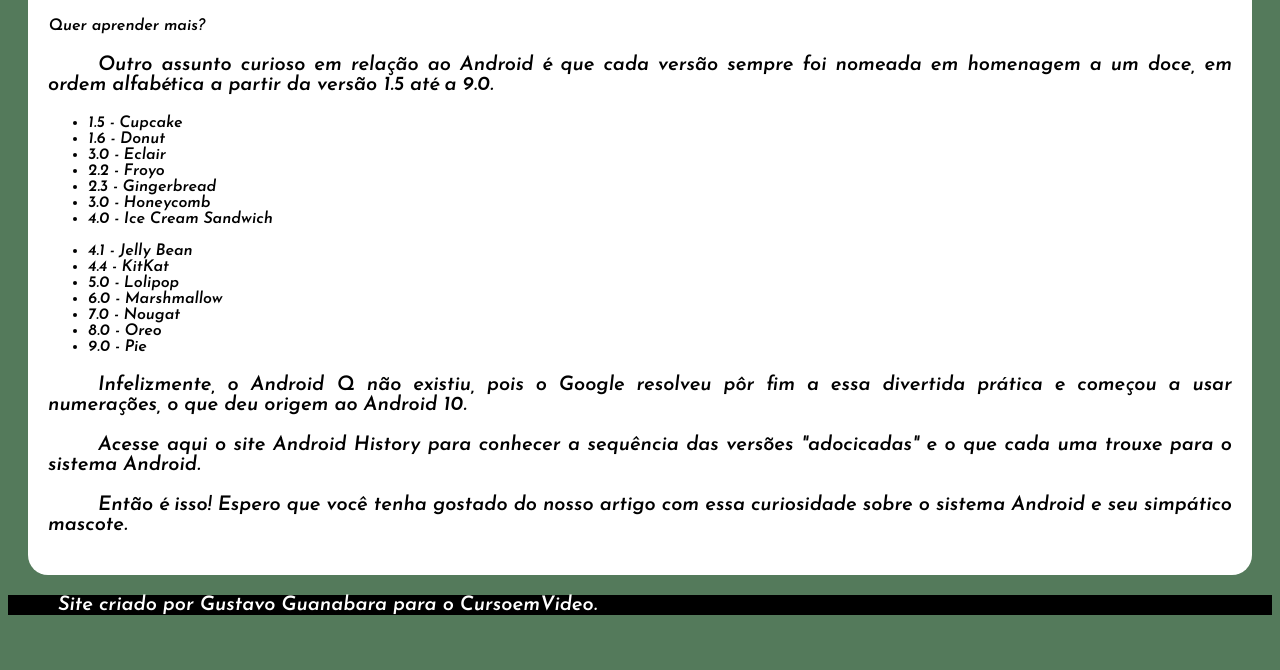
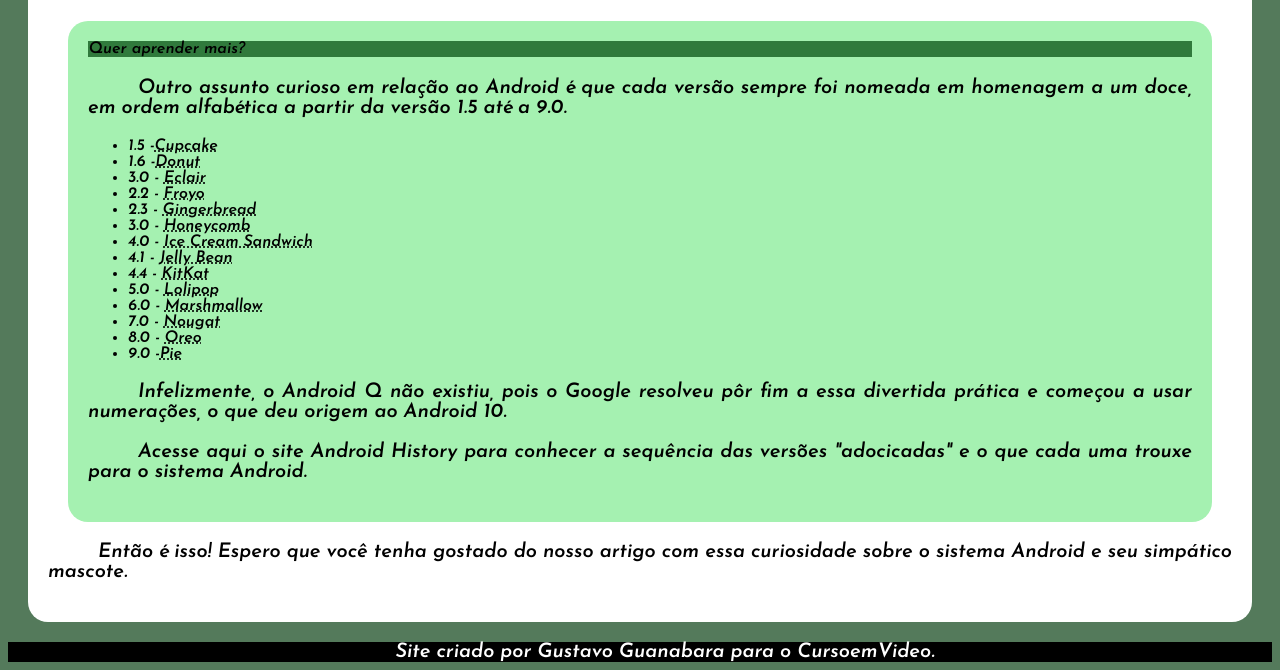
Before and after one commit to Renildo15/MiniProjeto, a plain HTML site: page index.html in a window 1280 px wide. Shown: the part 1915-2585 px from the top of the page. Before the commit the page ends 2538 px from the top, so only its background shows below. Drawn offline with Linux system fonts and the light colour scheme.

Commit message:
Correções

```diff
--- a/index.html
+++ b/index.html
@@ -10,7 +10,7 @@
   <body>
     <header>
         <h1>Curiosidades de Tecnologia</h1>
-        <aside class="p1">Tudo aquilo que você sempre quis saber sobre o mundo Tech, em um único lugar</aside>
+        <p class="p1">Tudo aquilo que você sempre quis saber sobre o mundo Tech, em um único lugar</p>
         <nav>
             <a href="#">Home</a>
             <a href="#">Notícias</a>
@@ -19,25 +19,16 @@
         </nav>
     </header>
     <main>
-     <section class="s1">
       <article>
           <h2>História do Mascote do Android</h2>
-          <p>Provavelmente você sabe que o sistema operacional Android, mantido pelo Google é um dos mais utilizados para dispositivos móveis em todo o mundo. Mas tavez você não saiba que o seu simpático mascote tem um nome e uma história muito curiosa? Pois acompanhe esse artigo para aprender muita coisa sobre esse robozinho.</p>
-      </article>
-     </section>
+          <p>Provavelmente você sabe que o sistema operacional<strong> Android</strong>, mantido pelo<strong> Google</strong>  é um dos mais utilizados para dispositivos móveis em todo o mundo. Mas tavez você não saiba que o seu simpático mascote tem um nome e uma história muito curiosa? Pois acompanhe esse artigo para aprender muita coisa sobre esse robozinho.</p>
 
-     <section>
-        <article>
           <h3>A primeira versão</h3>
-           <p>A primeira tentativa de criar um mascote surgiu em 2007 e veio de um desenvolvedor chamado Dan Morrill. Ele conta que abriu o Inkscape (software livre para vetorização de imagens) e criou sua própria versão de robô. O objetivo era apenas personificar o sistema apenas para a a sua equipe, não existia nenhuma solicitação da empresa para a criação de um mascote.</p>
+           <p>A primeira tentativa de criar um mascote surgiu em 2007 e veio de um desenvolvedor chamado <a href="https://androidcommunity.com/dan-morrill-shows-us-the-android-mascot-that-almost-was-20130103/" target="_blank" rel="externe"> Dan Morrill</a>. Ele conta que abriu o <a href="https://inkscape.org/pt-br/" target="_blank" rel="externe">Inkscape</a>   (software livre para vetorização de imagens) e criou sua própria versão de robô. O objetivo era apenas personificar o sistema apenas para a a sua equipe, não existia nenhuma solicitação da empresa para a criação de um mascote.</p>
            <img src="imagens/dan-droids.png" alt="image">
-           <aside>
+
            <p>Essa primeira versão bizarra até foi batizada em homenagem ao seu criador: seriam os Dandroids.</p>
-           </aside>
-        </article>
-     </section>
-     <section>
-        <article>
+
            <h3>Surge um novo mascote</h3>
             <p>A ideia de ter um mascote foi amadurecendo e a missão foi passada para uma profissional da área. A ilustradora Russa Irina Blok, também funcionária do Google, ficou com a missão de representar o pequeno robô de uma maneira mais agradável.</p>
             <img src="imagens/irina-blok.jpg" alt="image">
@@ -47,35 +38,30 @@
             <div>
                 <iframe width="560" height="315" src="https://www.youtube.com/embed/l2UDgpLz20M" title="YouTube video player" frameborder="0" allow="accelerometer; autoplay; clipboard-write; encrypted-media; gyroscope; picture-in-picture" allowfullscreen></iframe>
             </div>
-
-        </article>
-     </section>
-     <section>
-         <div>
+            <aside class="lista">
                 <h4>Quer aprender mais?</h4>
                 <p>Outro assunto curioso em relação ao Android é que cada versão sempre foi nomeada em homenagem a um doce, em ordem alfabética a partir da versão 1.5 até a 9.0.</p>
                 <ul>
-                 <li>1.5 - Cupcake</li>
-                 <li>1.6 - Donut</li>
-                 <li>3.0 - Eclair</li>
-                 <li>2.2 - Froyo</li>
-                 <li>2.3 - Gingerbread</li>
-                 <li>3.0 - Honeycomb</li>
-                 <li>4.0 - Ice Cream Sandwich</li>
-                 <br>
-                 <li>4.1 - Jelly Bean</li>
-                 <li>4.4 - KitKat</li>
-                 <li>5.0 - Lolipop</li>
-                 <li>6.0 - Marshmallow</li>
-                 <li>7.0 - Nougat</li>
-                 <li>8.0 - Oreo</li>
-                 <li>9.0 - Pie</li>
+                    <li>1.5 -<abbr title="Bolo de copo">Cupcake</abbr> </li>
+                    <li>1.6 -<abbr title="Rosquinha">Donut</abbr></li>
+                    <li>3.0 - <abbr title="Bomba">Eclair</abbr></li>
+                    <li>2.2 - <abbr title="Iorgute congelado">Froyo</abbr></li>
+                    <li>2.3 - <abbr title="Biscoito de gengibre">Gingerbread</abbr></li>
+                    <li>3.0 - <abbr title="Favo de Mel">Honeycomb</abbr></li>
+                    <li>4.0 - <abbr title="Sanduiche de Sorvete">Ice Cream Sandwich</abbr></li>
+                    <li>4.1 - <abbr title="Jujuba">Jelly Bean</abbr></li>
+                    <li>4.4 - <abbr title="KitKat">KitKat</abbr></li>
+                    <li>5.0 - <abbr title="Pirulito">Lolipop</abbr></li>
+                    <li>6.0 - <abbr title="Marshmallow">Marshmallow</abbr></li>
+                    <li>7.0 - <abbr title="Torrone">Nougat</abbr></li>
+                    <li>8.0 - <abbr title="Oreo">Oreo</abbr></li>
+                    <li>9.0 -<abbr title="Torta">Pie</abbr></li>
                 </ul>
                 <p>Infelizmente, o Android Q não existiu, pois o Google resolveu pôr fim a essa divertida prática e começou a usar numerações, o que deu origem ao Android 10.</p>
                 <p>Acesse aqui o site Android History para conhecer a sequência das versões "adocicadas" e o que cada uma trouxe para o sistema Android.</p>
-         </div>
+         </aside>
+      </article>
       <p>Então é isso! Espero que você tenha gostado do nosso artigo com essa curiosidade sobre o sistema Android e seu simpático mascote.</p>
-     </section>
     </main>
     <footer>
         <p>Site criado por Gustavo Guanabara para o CursoemVideo.</p>
--- a/style.css
+++ b/style.css
@@ -3,6 +3,9 @@ body{
     background-color: #547A5B;
     font-family: Josefin Sans;
     padding: 0px;
+}
+strong{
+    color: #4EC762;
 }
 
 header{
@@ -59,6 +62,10 @@ h3{
     background: #307A3C;
     color: rgb(114, 201, 128);
 }
+h4{
+    margin-top: 0px;
+    background-color: #307A3C;
+}
 
 p{
     text-align: justify;
@@ -71,11 +78,19 @@ img{
     margin-left: auto;
     margin-right: auto;
 }
+
+.lista{
+    background-color: rgb(165, 241, 177);
+    padding: 20px;
+    margin:20px;
+    border-radius: 20px;
+}
 footer{
     background-color: black;
     color: white;
-    text-align: center;
+
 }
 footer > p{
     margin: 0px;
+    text-align: center;
 }
```
Lines whose indentation alone changed are shown as unchanged.
